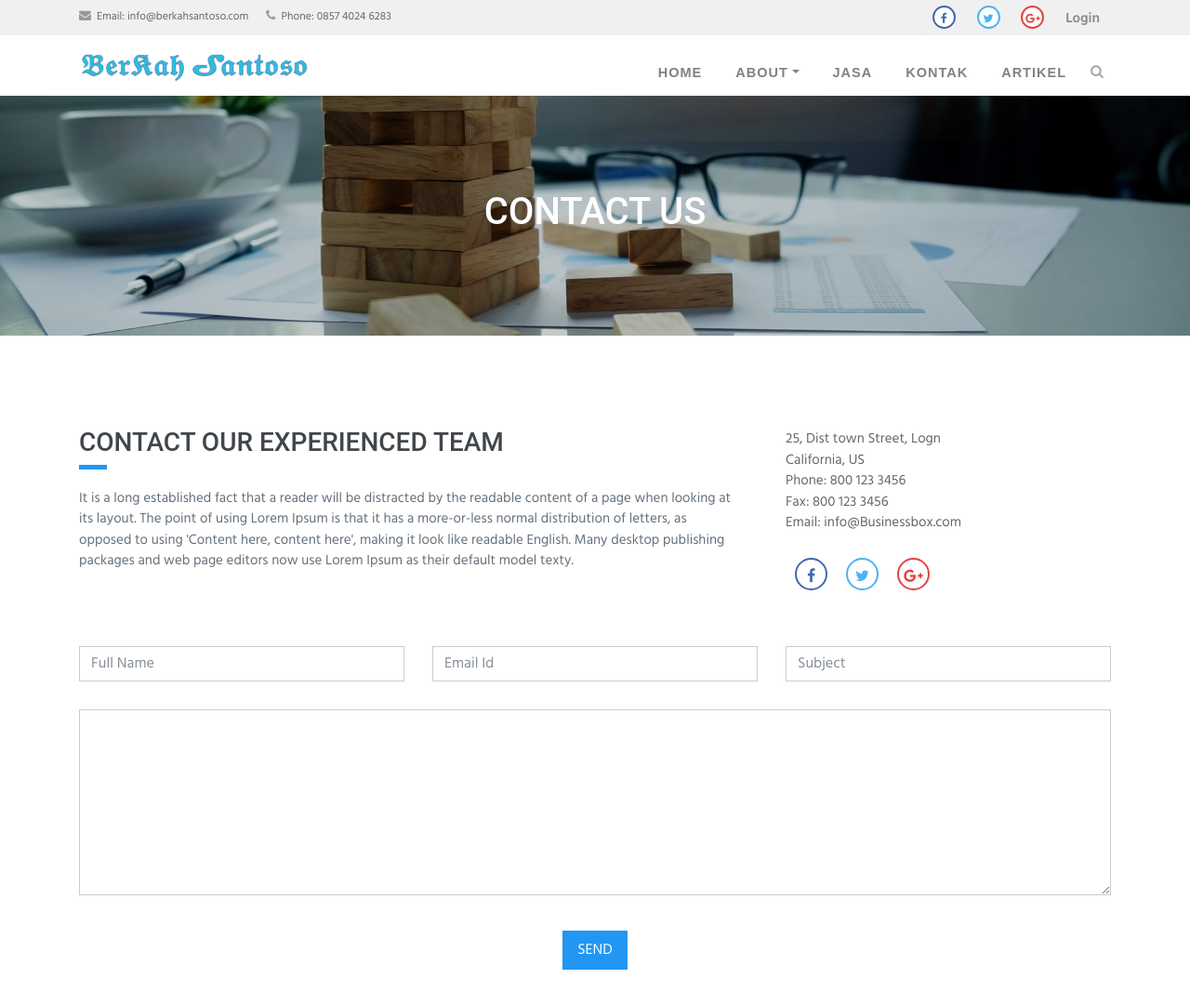
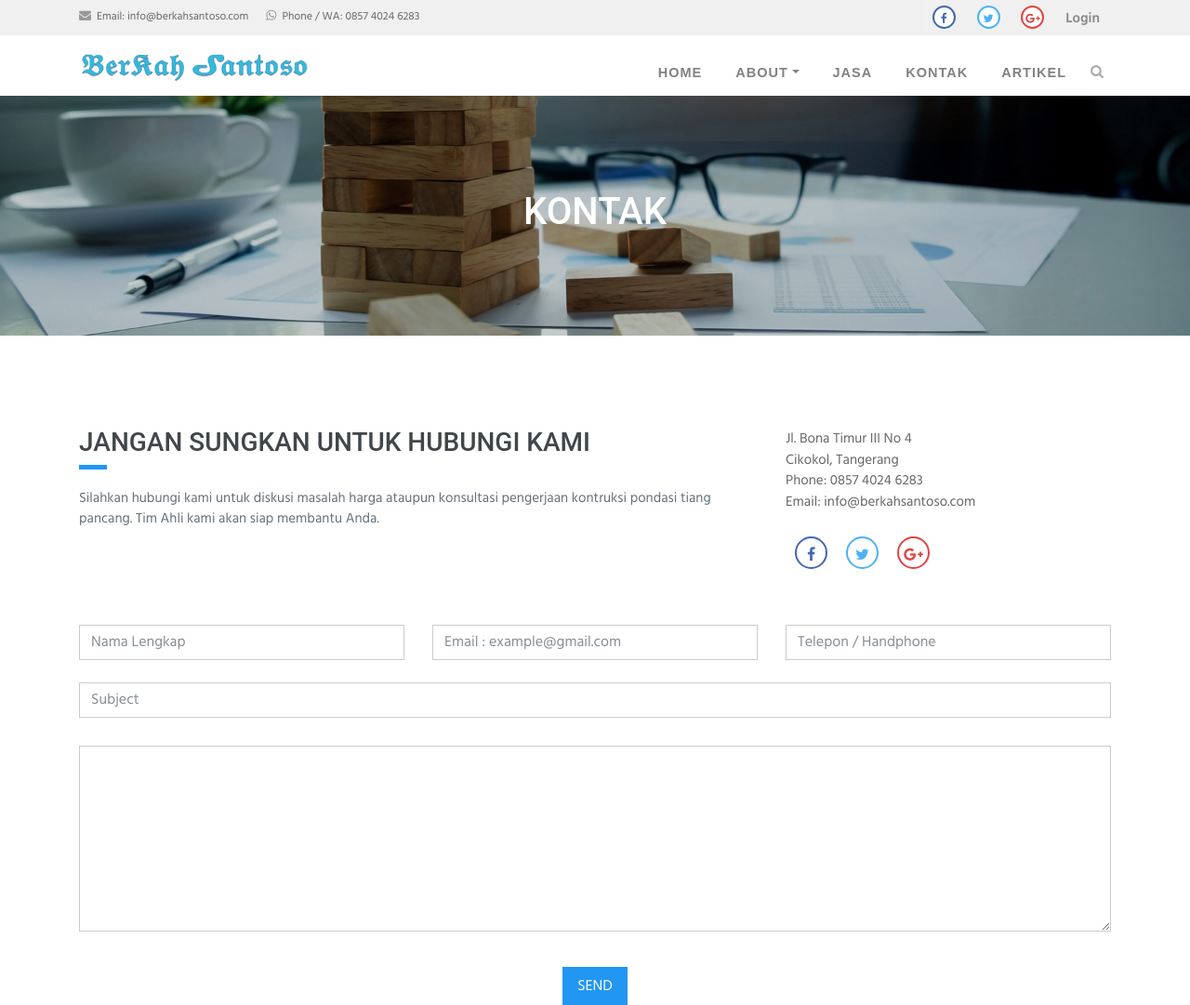
Before and after one commit to punamanr/berkahsantoso, a PHP site: page /contact in a window 1280 px wide. Shown: the top 1081 px of the page at 93% size. Run offline with PHP 8.4, Linux system fonts and the light colour scheme.

Commit message:
add contact form and fix footer and header

```diff
--- a/app/contact.php
+++ b/app/contact.php
@@ -8,7 +8,7 @@ include 'header.php';
 ======================================================-->
     <div id="home" class="home-p pages-head4 text-center">
       <div class="container">
-        <h1 class="wow fadeInUp" data-wow-delay="0.1s">Contact Us</h1>
+        <h1 class="wow fadeInUp" data-wow-delay="0.1s">Kontak</h1>
       </div><!--/end container-->
     </div>
 
@@ -20,19 +20,18 @@ include 'header.php';
         <div class="row">
           <div class="col-md-8">
             <div class="contact-p1-cont">
-              <h3>Contact our experienced team</h3>
+              <h3>Jangan Sungkan Untuk Hubungi Kami </h3>
               <div class="heading-border-light"></div>
-              <p>It is a long established fact that a reader will be distracted by the readable content of a page when looking at its layout. The point of using Lorem Ipsum is that it has a more-or-less normal distribution of letters, as opposed to using 'Content here, content here', making it look like readable English. Many desktop publishing packages and web page editors now use Lorem Ipsum as their default model texty.</p>
+              <p>Silahkan hubungi kami untuk diskusi masalah harga ataupun konsultasi pengerjaan kontruksi pondasi tiang pancang. Tim Ahli kami akan siap membantu Anda.</p>
             </div>
           </div>
           <div class="col-md-4">
             <div class="contact-p1-cont2">
               <address class="address-details-f">
-                25, Dist town Street, Logn <br>
-                California, US <br>
-                Phone: 800 123 3456 <br>
-                Fax: 800 123 3456 <br>
-                Email: <a href="mailto:info@Businessbox.com" class="">info@Businessbox.com</a>
+                Jl. Bona Timur III No 4 <br>
+                Cikokol, Tangerang <br>
+                Phone: 0857 4024 6283 <br>
+                Email: <a href="mailto:info@berkahsantoso.com" class="">info@berkahsantoso.com</a>
               </address>
               <ul class="list-inline social-icon-f top-data">
                 <li><a href="#" target="_empty"><i class="fa top-social fa-facebook" style="height: 35px; width:35px; line-height: 35px;"></i></a></li>
@@ -50,32 +49,29 @@ include 'header.php';
 ======================================================-->
     <service class="contact-p2" id="contact-p2">
       <div class="container">
+        <form id="login-form" action="add-contact" method="post">
           <div class="row con-form">
             <div class="col-md-4">
-              <input type="text" name="full-name" placeholder="Full Name" class="form-control">
+              <input type="text" name="nama_lengkap" placeholder="Nama Lengkap" class="form-control" required max="50">
             </div>
             <div class="col-md-4">
-              <input type="text" name="email" placeholder="Email Id" class="form-control">
+              <input type="text" name="email" placeholder="Email : example@gmail.com" class="form-control" required>
             </div>
             <div class="col-md-4">
-              <input type="text" name="subject" placeholder="Subject" class="form-control">
+              <input type="text" name="telepon" placeholder="Telepon / Handphone" class="form-control" required maxlength="12">
             </div>
-            <div class="col-md-12"><textarea name="" id=""></textarea></div>
-            <div class="col-md-12 sub-but"><button class="btn btn-general btn-white" role="button">Send</button></div>
+            &nbsp;
+            <div class="col-md-12">
+              <input type="text" name="subject" placeholder="Subject" class="form-control" required maxlength="100">
+            </div>
+            <div class="col-md-12"><textarea name="isi_email" id="" required></textarea></div>
+            <div class="col-md-12 sub-but"><button class="btn btn-general btn-white" type="submit">Send</button></div>
           </div>
+        </form>
       </div>
     </service>
+<br>
 
-<!--====================================================
-                       MAP
-======================================================-->
-    <section id="contact-add">
-      <div id="map">
-        <div class="map-responsive">
-           <iframe src="https://www.google.com/maps/embed?pb=!1m10!1m8!1m3!1d6030.418742494061!2d-111.34563870463673!3d26.01036670629853!3m2!1i1024!2i768!4f13.1!5e0!3m2!1ses-419!2smx!4v1471908546569" width="600" height="450" frameborder="0" style="border:0" allowfullscreen></iframe>
-        </div>
-      </div>
-    </section>
 
 <?php
 include 'footer.php';
--- a/app/footer.php
+++ b/app/footer.php
@@ -11,7 +11,7 @@
                 <div class="col-md-3 col-sm-6 ">
                   <div><img src="img/bs-w.png" alt="" class="img-fluid"></div>
                   <ul class="list-unstyled comp-desc-f">
-                     <li><p>Berkahsantoso.com adalah Jasa Pondasi Perorangan yang bergerak dibidang jasa konstruksi dan sipil khususnya pekerjaan pondasi tiang pancang untuk Rumah, gedung-gedung, tower, dan lain-lain dengan metoda Straus Pile dan Bore Pile. </p></li>
+                     <li><p>Berkah Santoso adalah Jasa Pondasi Perorangan yang bergerak dibidang jasa konstruksi dan sipil khususnya pekerjaan pondasi tiang pancang untuk rumah, gedung-gedung, tower, dan lain-lain dengan metoda Straus Pile dan Bore Pile. </p></li>
                   </ul><br>
                 </div>
                 <!-- End About Us -->
--- a/app/header.php
+++ b/app/header.php
@@ -15,7 +15,7 @@ License URL: https://creativecommons.org/licenses/by/4.0/
     <meta name="description" content="">
     <meta name="author" content="">
 
-    <title>Berkah Santoso - Jasa Strauss Pile dan Bored Pile</title>
+    <title>Berkah Santoso - Jasa Strauss Pile dan Bore Pile</title>
     <link rel="shortcut icon" href="img/favicon.ico">
 
     <!-- Global Stylesheets -->
@@ -47,7 +47,7 @@ License URL: https://creativecommons.org/licenses/by/4.0/
                     <i class="fa fa-envelope"></i> Email: <a href="mailto:info@berkahsantoso.com">info@berkahsantoso.com</a>
                   </li>
                   <li>
-                    <i class="fa fa-phone"></i> Phone: 0857 4024 6283
+                    <i class="fa fa-whatsapp"></i> Phone / WA: 0857 4024 6283
                   </li>
                 </ul>
               </div>
```
Also changed, not shown: app/add_contact.php (added, +21 -0 lines), index.php (+12 -12 lines), .htaccess.
